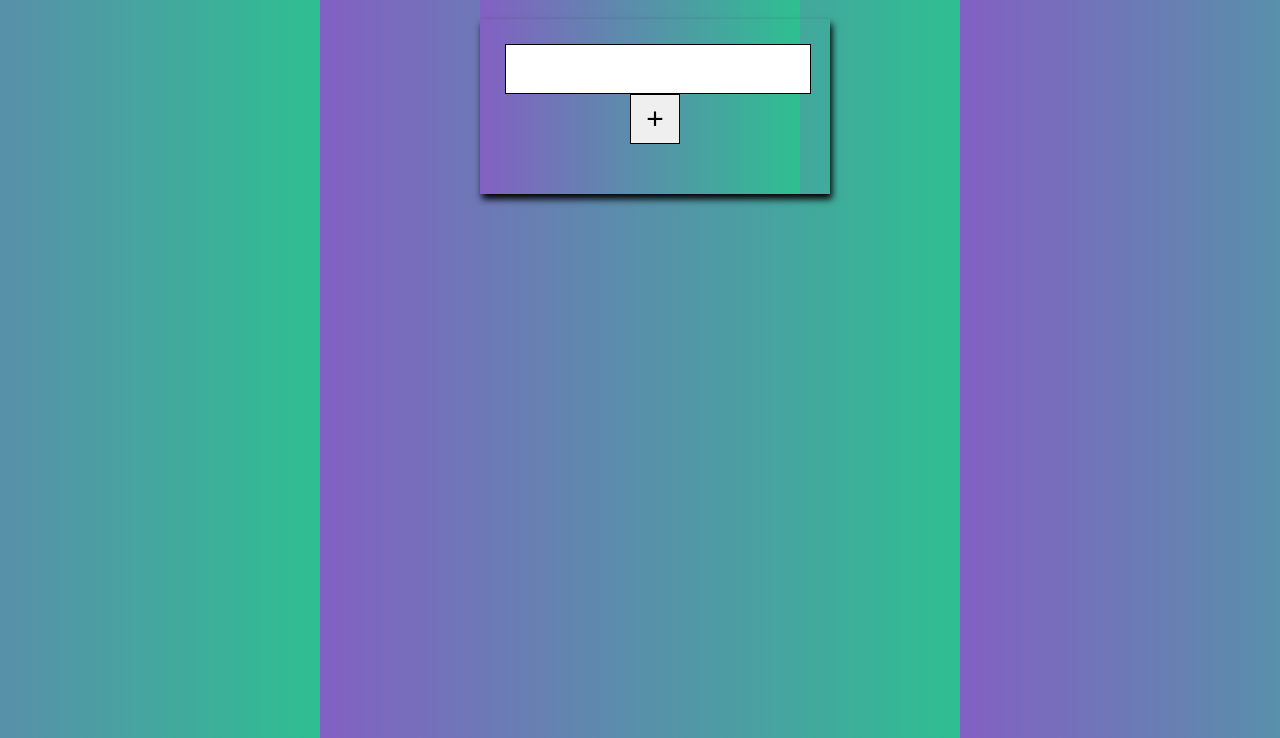
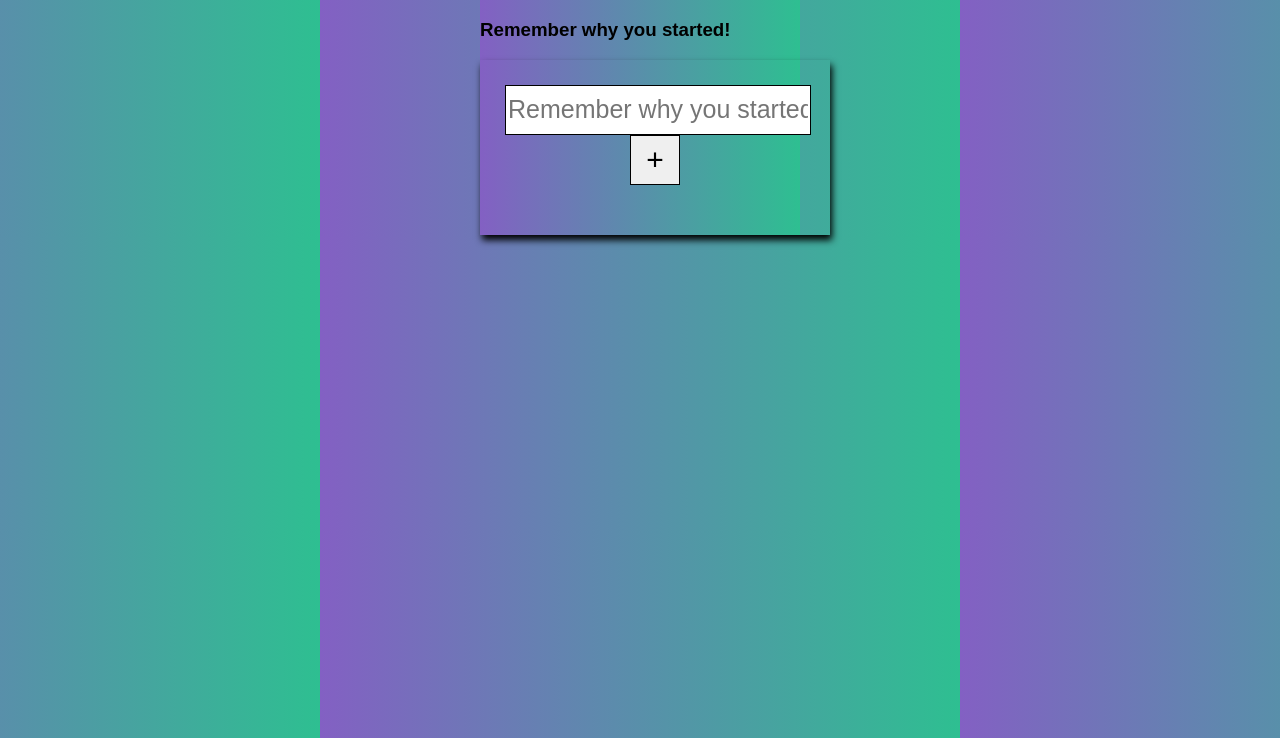
Before and after one commit to abhiraj-ku/To-Do-List, a plain HTML site: page todolist/index.html in a window 1280 px wide. Shown: the part 62-800 px from the top of the page. Drawn offline with Linux system fonts and the light colour scheme.

Commit message:
added some feature

```diff
--- a/todolist/index.html
+++ b/todolist/index.html
@@ -8,9 +8,11 @@
     <title>Your Own To-Do list</title>
 </head>
 <body>
+    <!-- <marquee behavior="left" direction="">Don't ever hesitate in asking for a date</marquee> -->
     <h1>To-Do-List 😀</h1>
+    <h3>Remember why you started!</h3>
     <div class="container">
-        <input type="text" id="inputField"><button id="addToDo">+</button>
+        <input type="text" id="inputField" placeholder="Remember why you started" ><button id="addToDo">+</button>
         <div class="to-dos" id="toDoContainer"></div>
     </div>
     <script src="app.js"></script>
```
